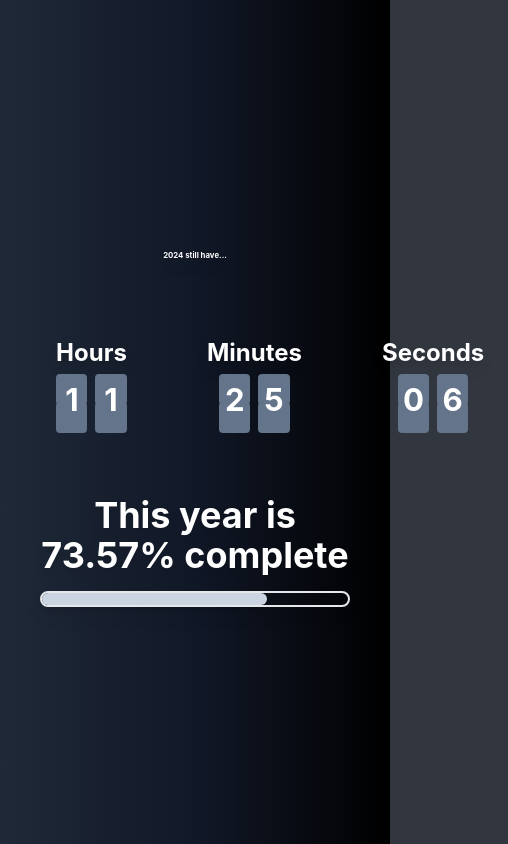
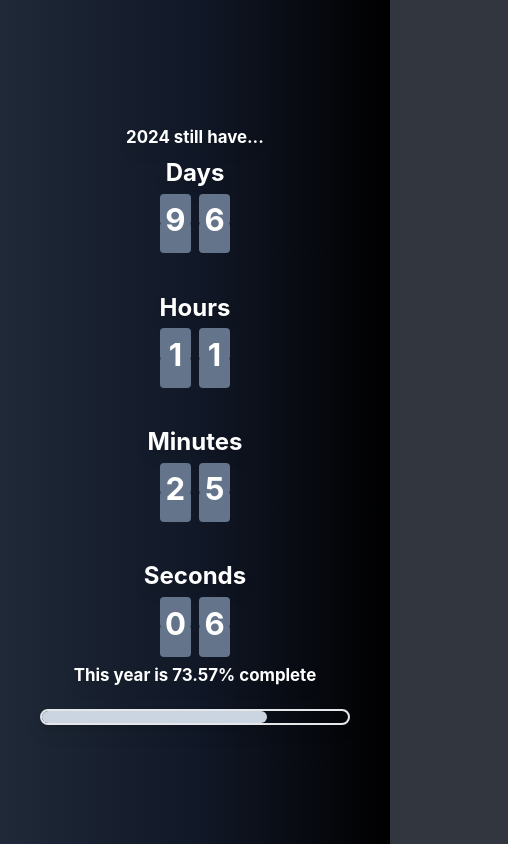
Before and after one commit to cattodotpy/harrow.dev, a SvelteKit app: page /countdown in a window 390 px wide. Shown: the whole page, 508 px wide, since content can reach past the window. Built offline with nearby package versions, Linux system fonts and the light colour scheme.

Commit message:
Adjust countdown page layout and font sizes for better responsiveness

```diff
--- a/src/routes/countdown/+page.svelte
+++ b/src/routes/countdown/+page.svelte
@@ -63,12 +63,12 @@
 <main
 	class="flex h-screen w-screen flex-col items-center justify-center bg-gradient-to-r from-gray-800 via-gray-900 to-black p-10 text-center text-3xl text-white"
 >
-	<h1 class="mb-10 text-[2vw] font-bold drop-shadow-lg">
+	<h1 class="mb-10 text-[2vh] font-bold drop-shadow-lg">
 		{currentDate.getFullYear()} still have...
 	</h1>
 
 	<div class="countdown-container">
-		<div class="flip-clock">
+		<div class="flex flex-col gap-10 sm:flex-col md:flex-col lg:flex-row xl:flex-row">
 			{#each dateString as digits, i}
 				<div class="flip-clock-column">
 					<p class="text-2xl font-bold drop-shadow-lg">{text[i]}</p>
@@ -86,7 +86,7 @@
 		</div>
 	</div>
 
-	<div class="mt-10 flex w-full flex-col gap-2 text-4xl font-bold drop-shadow-lg">
+	<div class="mt-10 flex w-full flex-col gap-2 text-[2vh] font-bold drop-shadow-lg">
 		{#if timeLeft > 0}
 			<!-- percentage -->
 			This year is {(100 - (timeLeft / (1000 * 60 * 60 * 24 * 365)) * 100).toFixed(2)}% complete
@@ -112,12 +112,8 @@
 		justify-content: center;
 		align-items: center;
 		padding: 1.5rem;
-	}
-
-	.flip-clock {
-		display: flex;
-		flex-direction: row;
-		gap: 5rem;
+		height: 50vh;
+		width: 100%;
 	}
 
 	.flip-clock-item {
```
